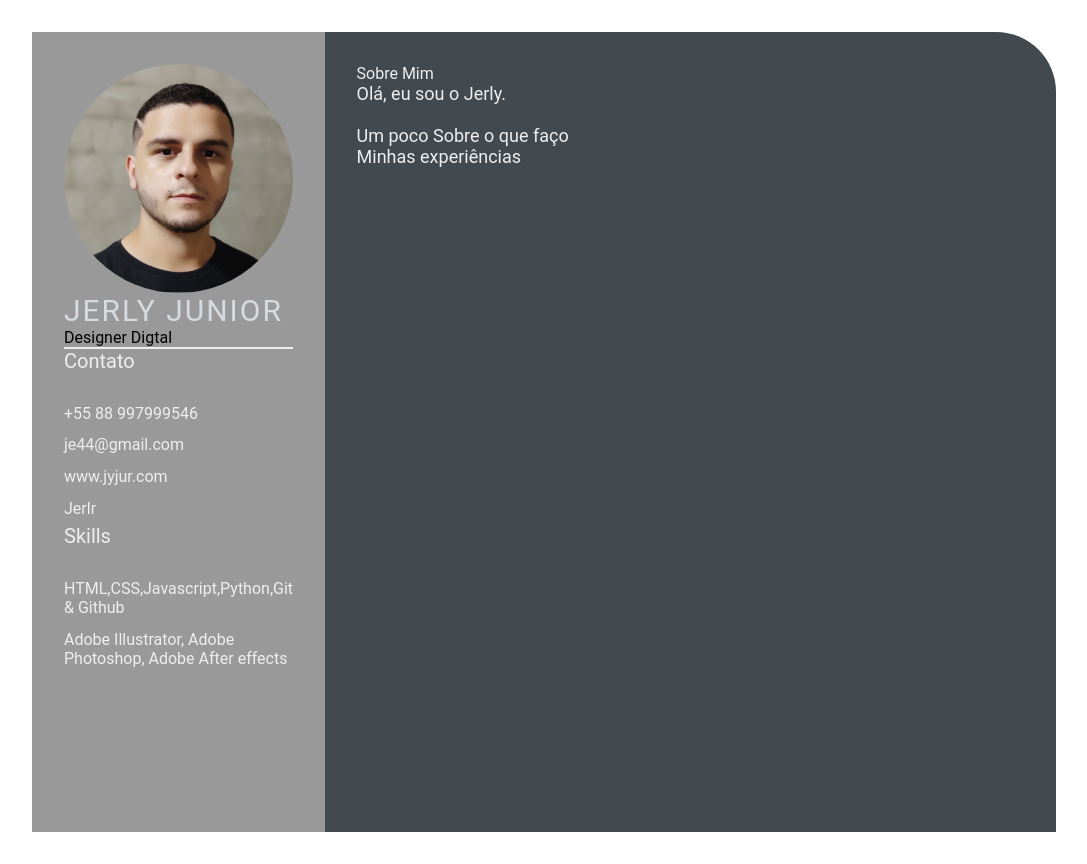
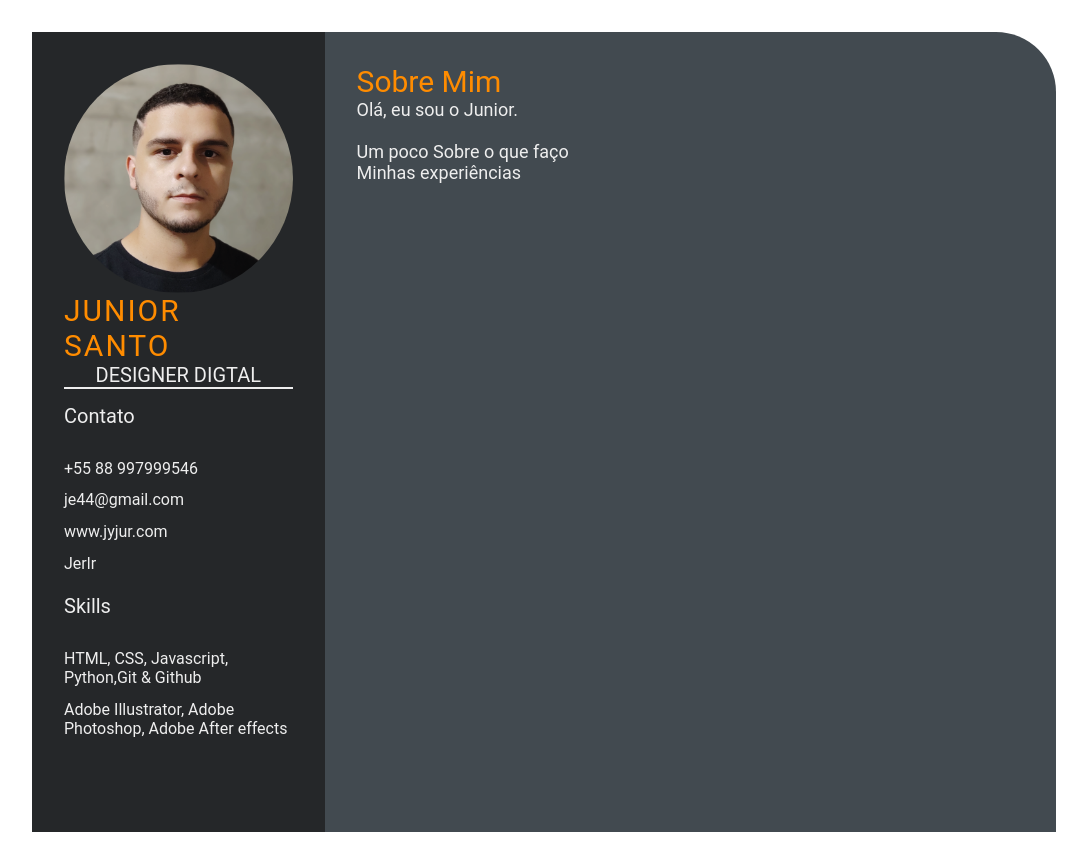
Before and after one commit to JerlyJr/devweekgit.github.io, a plain HTML site: page index.html in a window 1280 px wide. Shown: the whole page, without its empty margins (96-1183 px from the left). Drawn offline with Linux system fonts and the light colour scheme.

Commit message:
Aula-02
Atividade

```diff
--- a/index.html
+++ b/index.html
@@ -3,7 +3,7 @@
     <meta charset="UTF-8">
     <meta http-equiv="X-UA-Compatible" content="IE=edge">
     <meta name="viewport" content="width=device-width, initial-scale=1.0">
-    <title>Jerly dos Santos Correia Junior</title>
+    <title>Jerry Jun</title>
 
     <link rel="stylesheet" href="style.css">
 </head>
@@ -13,8 +13,8 @@
             <section class="left-section-contents">
                 <div class="profile">
                     <img class="profile-image" src="./img/profile-image.png" alt="Foto-Perfil">
-                    <p class="name">Jerly Junior</p>
-                    <p class="estudante">Designer Digtal</p>
+                    <p class="name">Junior Santo</p>
+                    <p class="profession">Designer Digtal</p>
                 </div>
                 <div class="contact-info">
                     <p class="left-title">Contato</p>
@@ -28,7 +28,7 @@
                 <div class="skills">
                     <p class="left-title">Skills</p>
                     <ul>
-                        <li><p>HTML,CSS,Javascript,Python,Git & Github</p></li>
+                        <li><p>HTML, CSS, Javascript, Python,Git & Github</p></li>
                         <li><p>Adobe Illustrator, Adobe Photoshop, Adobe After effects</p></li>
                     </ul>
                 </div>
@@ -39,7 +39,7 @@
                 <section class="about gap">
                     <div class="right-title">Sobre Mim</div>
                     <p class="about-me-contents">
-                        Olá, eu sou o Jerly. <br>
+                        Olá, eu sou o Junior. <br>
                         <br>Um poco Sobre o que faço
                         <br>Minhas experiências
                     </p>
--- a/style.css
+++ b/style.css
@@ -17,7 +17,8 @@
 .left-section {
     grid-column: span 2;
     height: 100%;
-    background-color: #999999;
+    width: fit-content;
+    background-color:#252729;
 }
 
 .right-section {
@@ -39,10 +40,12 @@
 .profile .profile-image {
     width: 100%;
     border-radius: 100%;
+    outline: #D6DBDF;
+    outline-width: 5px;
 }
 
 .name {
-    color: #D6DBDF;
+    color: darkorange;
     font-size: 30px;
     letter-spacing: 2px;
     text-transform: uppercase;
@@ -61,6 +64,9 @@
     font-size: 20px;
 }
 
+.contact-info{
+    margin-top: 15px;
+}
 .contact-info ul {
     padding-top: 1.5rem;
 }
@@ -77,6 +83,9 @@
     font-size: 18px;
     color: #eeeeee;
 }
+.skills{
+    margin-top: 15px;
+}
 
 .skills ul {
     padding-top: 1.5rem;
@@ -91,7 +100,8 @@
 }
 
 .right-title {
-    color: #eeeeee;
+    color:darkorange;
+    font-size: 30px;
 }
 
 .gap {
```
